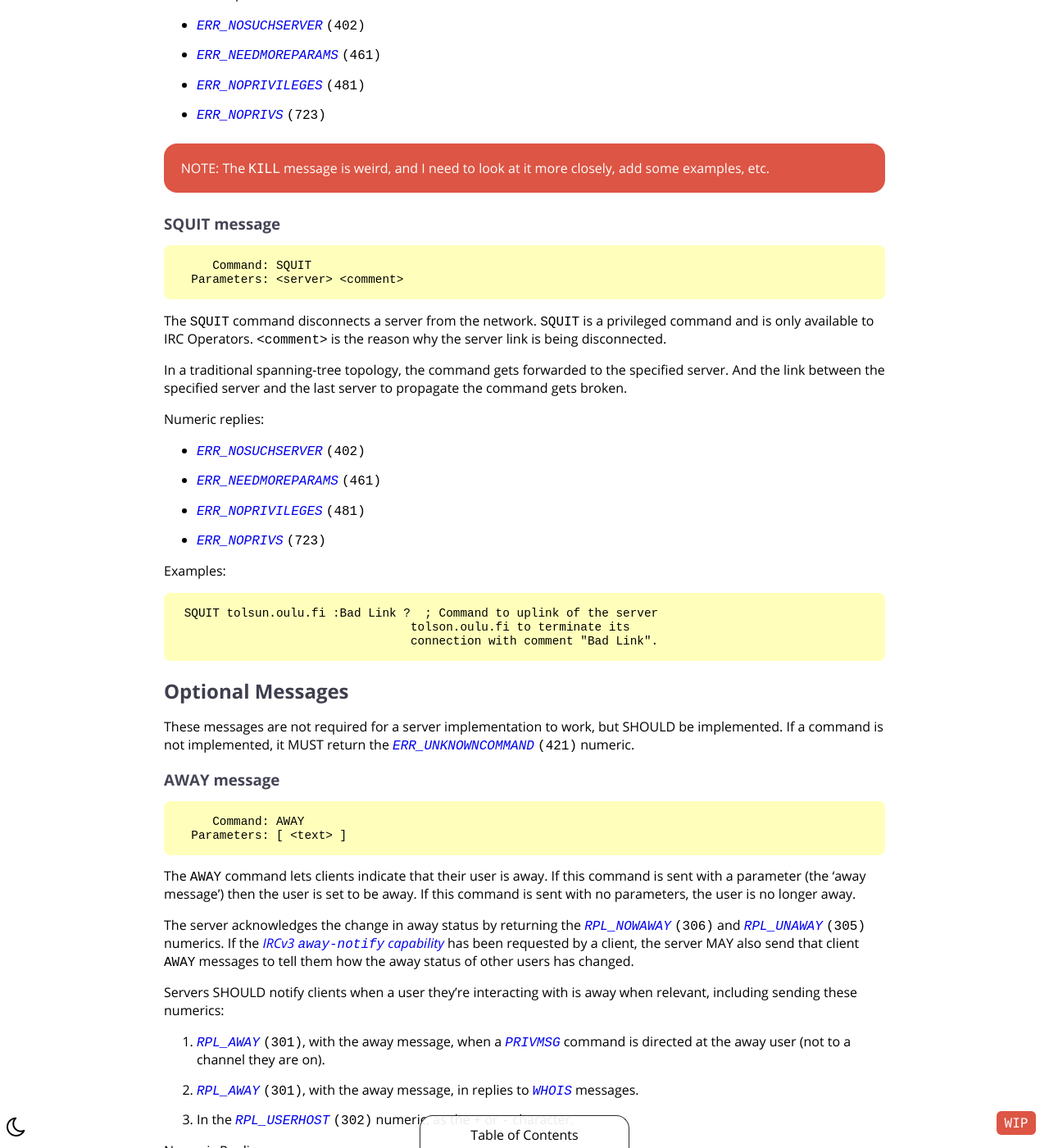
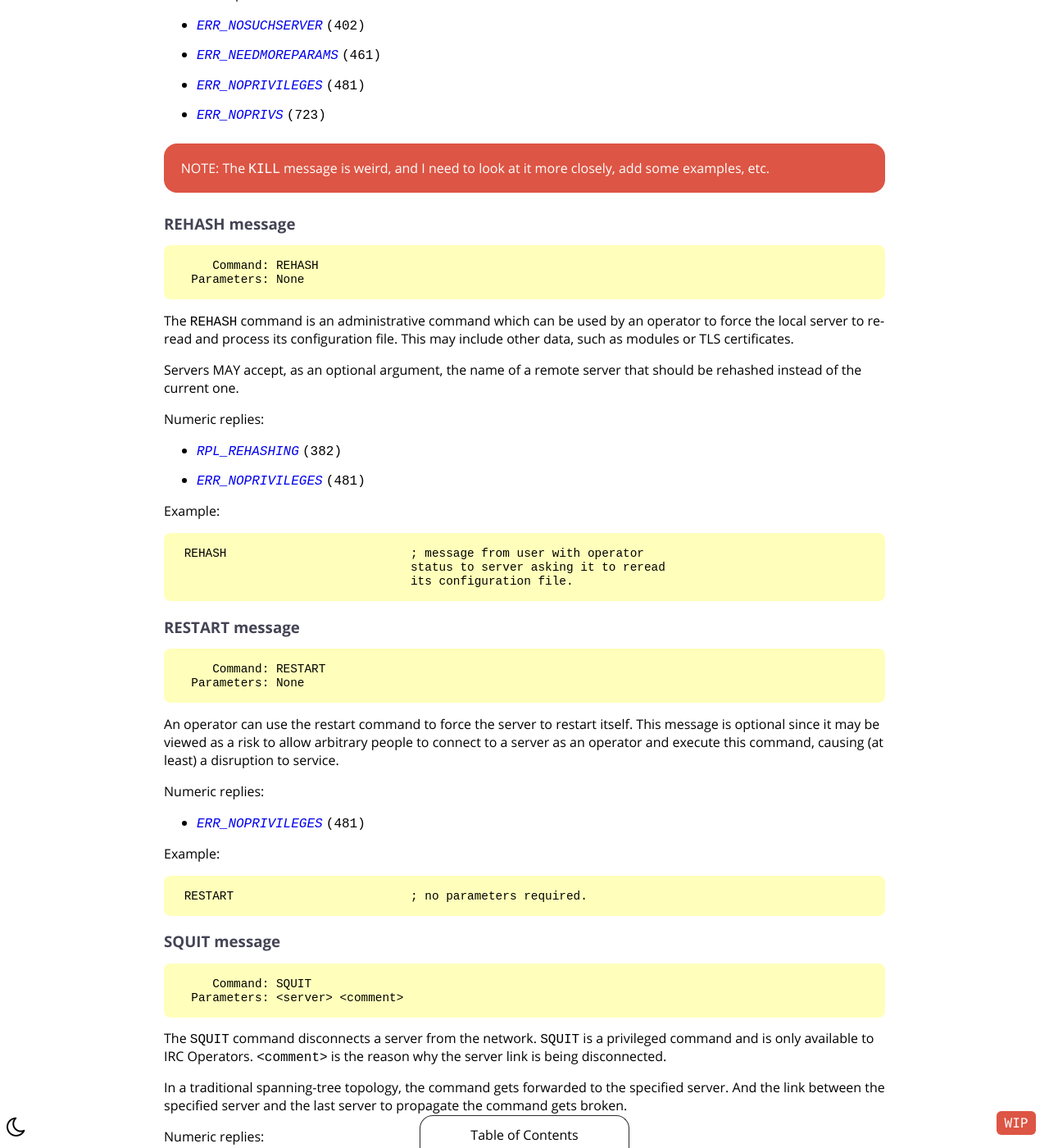
Before and after one commit to ircdocs/modern-irc, a Jekyll site: the page built from index.md, in a window 1280 px wide and 1400 px high, scrolled down 39839 px. Shown: the whole window at 82% size. Built offline with Jekyll 4.4.1, drawn with Linux system fonts in a browser that asks for light colours.

Commit message:
Specify the REHASH and RESTART commands
This is mostly copy-pasted from 2812:

* https://datatracker.ietf.org/doc/html/rfc2812#section-4.2
* https://datatracker.ietf.org/doc/html/rfc2812#section-4.4

with the following changes to REHASH:

1. mention it rehashes only the local server
2. mention other data than the config file may be reloaded
3. mention the optional server argument implemented by Insp, Solanum, Unreal,
   and possibly others.

```diff
--- a/index.md
+++ b/index.md
@@ -1452,6 +1452,43 @@ Numeric Replies:
     <p>NOTE: The <tt>KILL</tt> message is weird, and I need to look at it more closely, add some examples, etc.</p>
 </div>
 
+### REHASH message
+
+         Command: REHASH
+      Parameters: None
+
+The `REHASH` command is an administrative command which can be used by an operator to force the local server to re-read and process its configuration file.
+This may include other data, such as modules or TLS certificates.
+
+Servers MAY accept, as an optional argument, the name of a remote server that should be rehashed instead of the current one.
+
+Numeric replies:
+
+* {% numeric RPL_REHASHING %}
+* {% numeric ERR_NOPRIVILEGES %}
+
+Example:
+
+     REHASH                          ; message from user with operator
+                                     status to server asking it to reread
+                                     its configuration file.
+
+### RESTART message
+
+         Command: RESTART
+      Parameters: None
+
+An operator can use the restart command to force the server to restart itself.
+This message is optional since it may be viewed as a risk to allow arbitrary people to connect to a server as an operator and execute this command, causing (at least) a disruption to service.
+
+Numeric replies:
+
+* {% numeric ERR_NOPRIVILEGES %}
+
+Example:
+
+     RESTART                         ; no parameters required.
+
 ### SQUIT message
 
          Command: SQUIT
```
